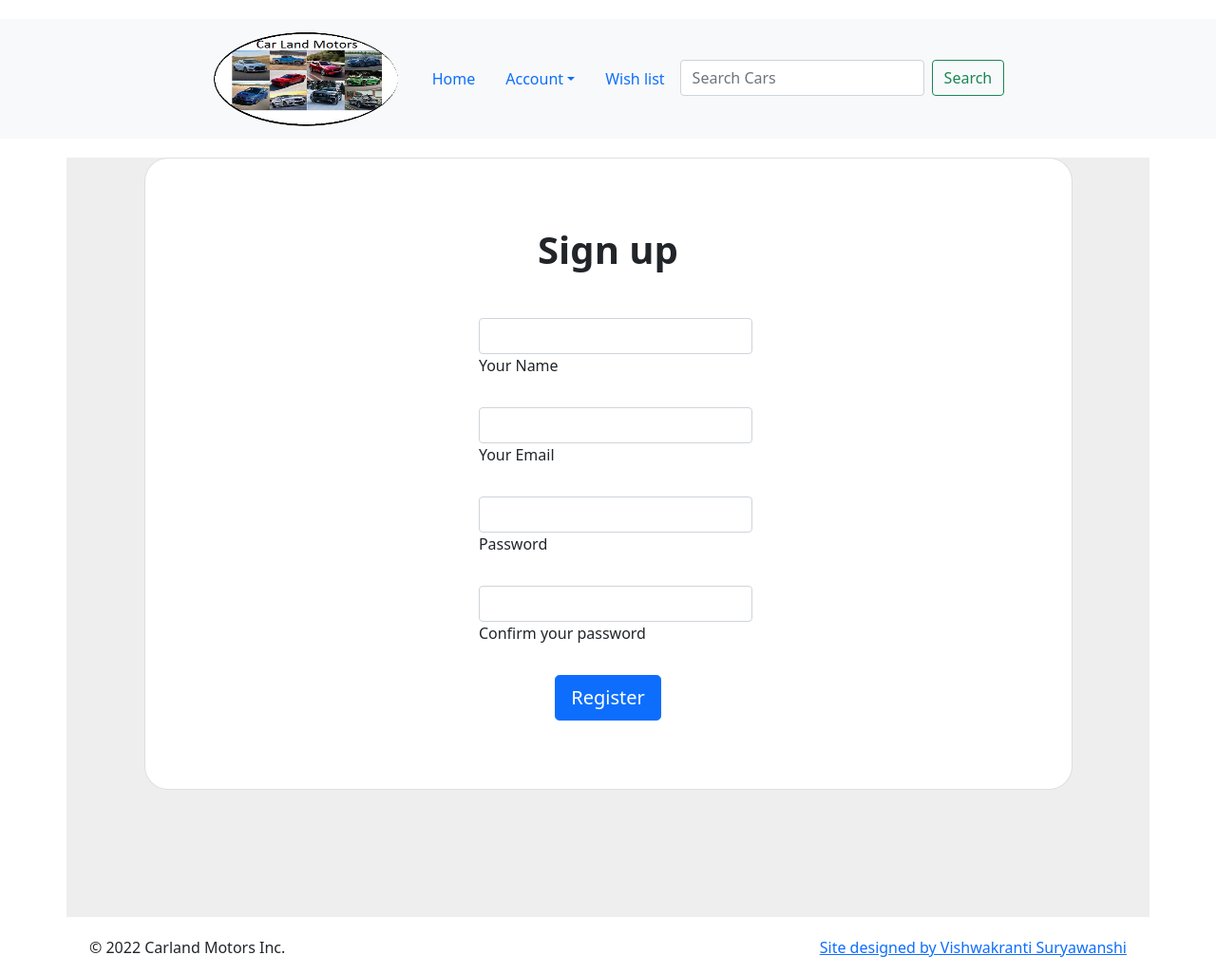
After one commit to vishwakranti/CarlandMotors, a PHP site: page /signup.php in a window 1280 px wide. The commit adds this page. Shown: the whole page at 95% size. Run offline with PHP 8.4, Linux system fonts and the light colour scheme.

Commit message:
changes to layout

```diff
--- /dev/null
+++ b/signUp.php
@@ -0,0 +1,163 @@
+<!doctype html>
+<html lang="en">
+
+<head>
+	<meta charset="utf-8">
+	<meta name="viewport" content="width=device-width, initial-scale=1">
+	<meta name="description" content="Carland Motors - Find the best car for you!">
+	<meta name="author" content="Vishwakranti Suryawanshi">
+	<title>Carland Motors</title>
+	<link rel="canonical" href="https://getbootstrap.com/docs/5.0/examples/carousel/">
+	<!-- Bootstrap core CSS -->
+	<link href="https://getbootstrap.com/docs/5.0/dist/css/bootstrap.min.css" rel="stylesheet" integrity="sha384-EVSTQN3/azprG1Anm3QDgpJLIm9Nao0Yz1ztcQTwFspd3yD65VohhpuuCOmLASjC"
+	 crossorigin="anonymous">
+	<link rel="icon" href="favicon.ico">
+	<meta name="theme-color" content="#7952b3">
+	<style>
+		.bd-placeholder-img {
+			font-size: 1.125rem;
+			text-anchor: middle;
+			-webkit-user-select: none;
+			-moz-user-select: none;
+			user-select: none;
+		}
+
+		@media (min-width: 768px) {
+			.bd-placeholder-img-lg {
+				font-size: 3.5rem;
+			}
+			.mt-0 {
+				margin-top: 20px !important;
+			}
+		}
+	</style>
+</head>
+
+<body>
+	<header class="mt-0">
+		<nav class="navbar navbar-expand-md navbar-light bg-light justify-content-center">
+			<div class="d-flex">
+				<a class="navbar-brand" href="."><img src="./images/cars_logo.png" alt="" width="200" height="100" alt="Carland Motors"></a>
+				<button class="navbar-toggler" type="button" data-bs-toggle="collapse" data-bs-target="#navbarCollapse" aria-controls="navbarCollapse"
+				 aria-expanded="false" aria-label="Toggle navigation">
+               <span class="navbar-toggler-icon"></span>
+               </button>
+				<div class="collapse navbar-collapse" id="navbarCollapse">
+					<ul class="nav nav-pills">
+						<li class="nav-item">
+							<a class="nav-link " aria-current="page" href="./">Home</a>
+						</li>
+						<li class="nav-item dropdown">
+							<a class="nav-link dropdown-toggle" role="button" data-bs-toggle="dropdown" aria-expanded="false">Account</a>
+							<ul class="dropdown-menu dropdown-menu-end" aria-labelledby="navbarDropdown">
+								<li><a class="dropdown-item" href="login.php">Login</a></li>
+								<li><a class="dropdown-item" href="signup.php">Register</a></li>
+							</ul>
+						</li>
+
+						<li class="nav-item">
+							<a class="nav-link" href="wishList.php">Wish list</a>
+						</li>
+						<li class="nav-item">
+							<form class="d-flex">
+								<input class="form-control me-2" type="search" placeholder="Search Cars" aria-label="Search">
+								<button class="btn btn-outline-success" type="submit">Search</button>
+							</form>
+						</li>
+					</ul>
+				</div>
+			</div>
+		</nav>
+	</header>
+	<main>
+		<div class="container mt-0">
+			<div class="row justify-content-center">
+				<section class="vh-100" style="background-color: #eee;">
+					<div class="container">
+						<div class="row d-flex justify-content-center align-items-center h-100">
+							<div class="col-lg-12 col-xl-11">
+								<div class="card text-black" style="border-radius: 25px;">
+									<div class="card-body p-md-5">
+										<div class="row justify-content-center">
+											<div class="col-md-10 col-lg-6 col-xl-5 order-2 order-lg-1">
+
+												<p class="text-center h1 fw-bold mb-5 mx-1 mx-md-4 mt-4">Sign up</p>
+
+												<form class="mx-1 mx-md-4">
+
+													<div class="d-flex flex-row align-items-center mb-4">
+														<i class="fas fa-user fa-lg me-3 fa-fw"></i>
+														<div class="form-outline flex-fill mb-0">
+															<input type="text" id="form3Example1c" class="form-control" />
+															<label class="form-label" for="form3Example1c">Your Name</label>
+														</div>
+													</div>
+
+													<div class="d-flex flex-row align-items-center mb-4">
+														<i class="fas fa-envelope fa-lg me-3 fa-fw"></i>
+														<div class="form-outline flex-fill mb-0">
+															<input type="email" id="form3Example3c" class="form-control" />
+															<label class="form-label" for="form3Example3c">Your Email</label>
+														</div>
+													</div>
+
+													<div class="d-flex flex-row align-items-center mb-4">
+														<i class="fas fa-lock fa-lg me-3 fa-fw"></i>
+														<div class="form-outline flex-fill mb-0">
+															<input type="password" id="form3Example4c" class="form-control" />
+															<label class="form-label" for="form3Example4c">Password</label>
+														</div>
+													</div>
+
+													<div class="d-flex flex-row align-items-center mb-4">
+														<i class="fas fa-key fa-lg me-3 fa-fw"></i>
+														<div class="form-outline flex-fill mb-0">
+															<input type="password" id="form3Example4cd" class="form-control" />
+															<label class="form-label" for="form3Example4cd">Confirm your password</label>
+														</div>
+													</div>
+
+													<!--<div class="form-check d-flex justify-content-center mb-5">
+                    <input
+                      class="form-check-input me-2"
+                      type="checkbox"
+                      value=""
+                      id="form2Example3c"
+                    />
+                    <label class="form-check-label" for="form2Example3">
+                      I agree all statements in <a href="#!">Terms of service</a>
+                    </label>
+                  </div>-->
+
+													<div class="d-flex justify-content-center mx-4 mb-3 mb-lg-4">
+														<button type="button" class="btn btn-primary btn-lg">Register</button>
+													</div>
+
+												</form>
+
+											</div>
+											<!--<div class="col-md-10 col-lg-6 col-xl-7 d-flex align-items-center order-1 order-lg-2">
+
+                <img src="https://mdbcdn.b-cdn.net/img/Photos/new-templates/bootstrap-registration/draw1.webp" class="img-fluid" alt="Sample image">
+
+              </div>-->
+										</div>
+									</div>
+								</div>
+							</div>
+						</div>
+					</div>
+				</section>
+			</div>
+			<!-- /.container -->
+			<!-- FOOTER -->
+			<footer class="container mt-0">
+				<p class="float-end"><a href="#">Site designed by Vishwakranti Suryawanshi</a></p>
+				<p>&copy; 2022 Carland Motors Inc. </p>
+			</footer>
+	</main>
+	<script src="https://getbootstrap.com/docs/5.0/dist/js/bootstrap.bundle.min.js" integrity="sha384-MrcW6ZMFYlzcLA8Nl+NtUVF0sA7MsXsP1UyJoMp4YLEuNSfAP+JcXn/tWtIaxVXM"
+	 crossorigin="anonymous"></script>
+</body>
+
+</html>
```
Also changed, not shown: index.php (+17 -10 lines), login.php (+21 -9 lines).
